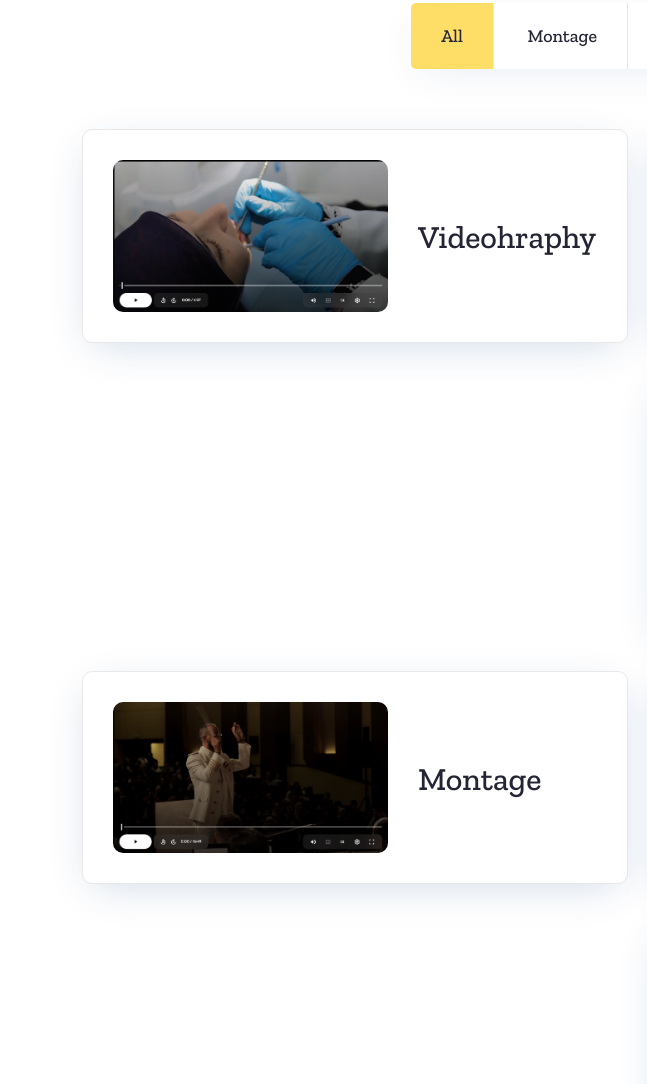
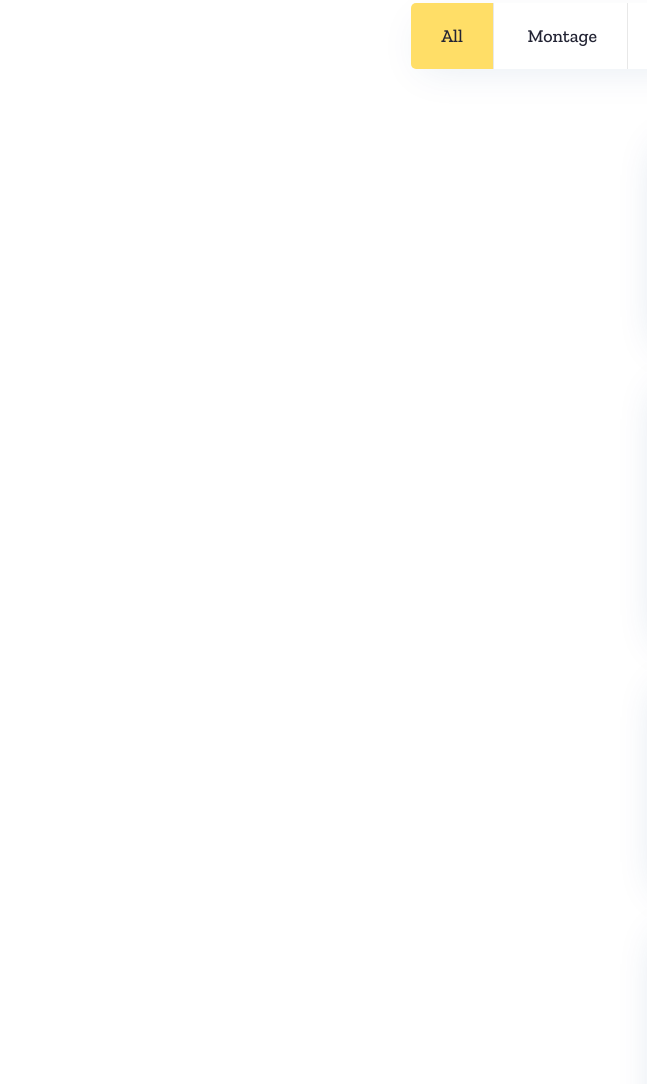
Before and after one commit to hassan-rahhal/Douaa-Rahhal-portfolio, a plain HTML site: page index.html in a window 1280 px wide. Shown: the part 4812-5896 px from the top of the page, 0-647 px from the left. Drawn offline with nearby package versions, Linux system fonts and the light colour scheme.

Commit message:
fixing some bugs

```diff
--- a/index.html
+++ b/index.html
@@ -521,27 +521,6 @@
             data-wow-delay="0.1s"
             data-wow-offset="0"
           >
-            <div class="single_portfolio_design">
-              <div class="port_img">
-                <a href="https://drive.google.com/drive/u/3/folders/1e2Njickmp9gpaVRqdEQ0u3-KNu_F_wAq">
-                <img
-                  src="assets/video/video.png"
-                  class="img-fluid"
-                  alt="Work Image"
-                />
-              </a>
-              </div>
-              <div class="port_content">
-                <h2>
-                  <a
-                    href="#"
-                    data-bs-toggle="modal"
-                    data-bs-target="#projectModal"
-                    >Videohraphy+Montage</a
-                  >
-                </h2>
-              </div>
-            </div>
           </div>
           <div
             class="col-xs-12 col-sm-12 col-lg-6 mix print marketing wow fadeInUp"
@@ -598,26 +577,6 @@
             data-wow-delay="0.3s"
             data-wow-offset="0"
           >
-            <div class="single_portfolio_design">
-              <div class="port_img">
-                <a href="https://drive.google.com/drive/u/3/folders/1vt2BJKWQtsIa0BoST813gzmTGUwr33bk">
-                <img
-                  src="assets/video/video3.png"
-                  class="img-fluid"
-                  alt="Work Image"
-                /></a>
-              </div>
-              <div class="port_content">
-                <h2>
-                  <a
-                    href="#"
-                    data-bs-toggle="modal"
-                    data-bs-target="#projectModal4"
-                    >Montage</a
-                  >
-                </h2>
-              </div>
-            </div>
           </div>
           <div
             class="col-xs-12 col-sm-12 col-lg-6 mix web design wow fadeInUp"
```
